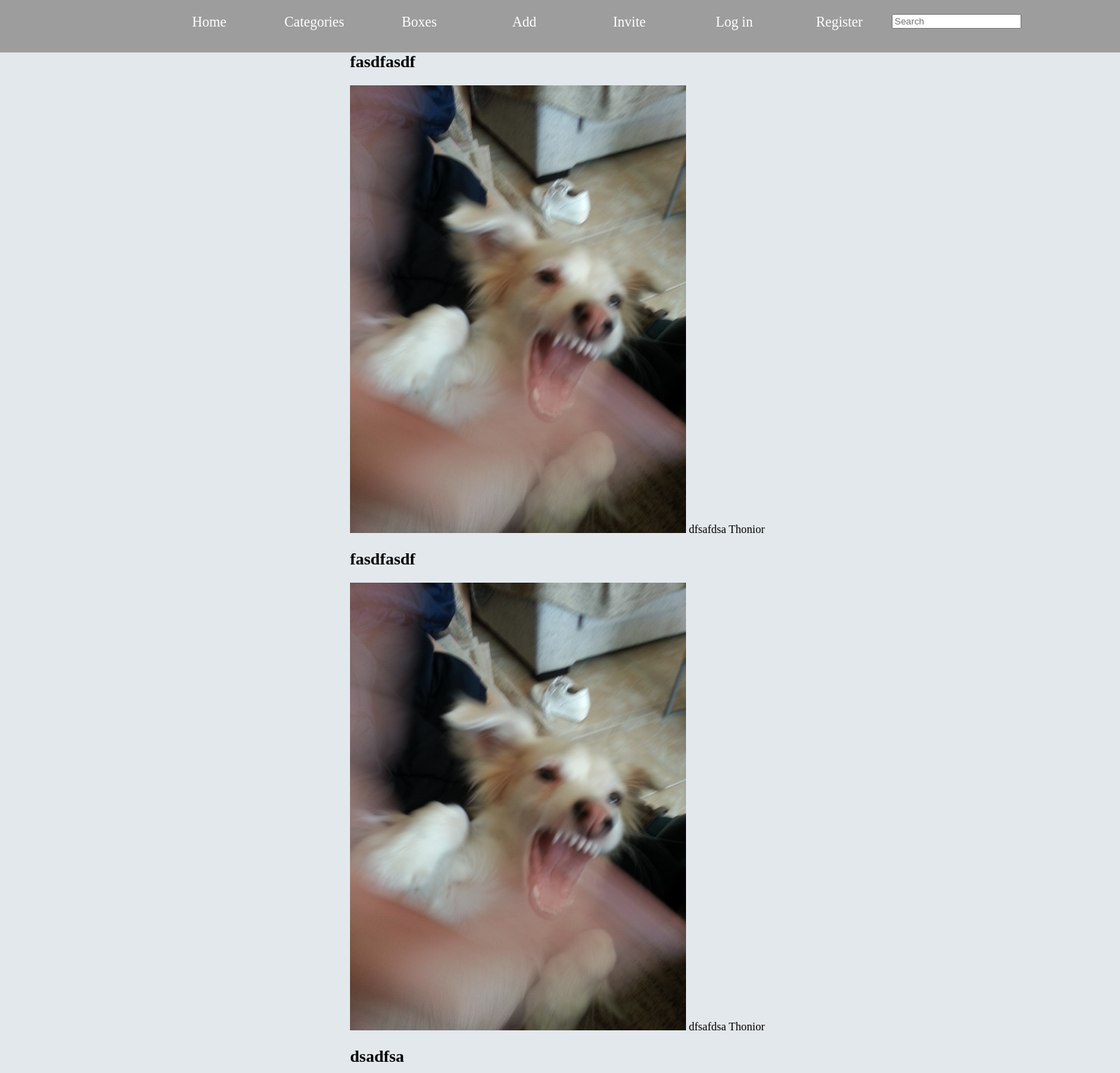
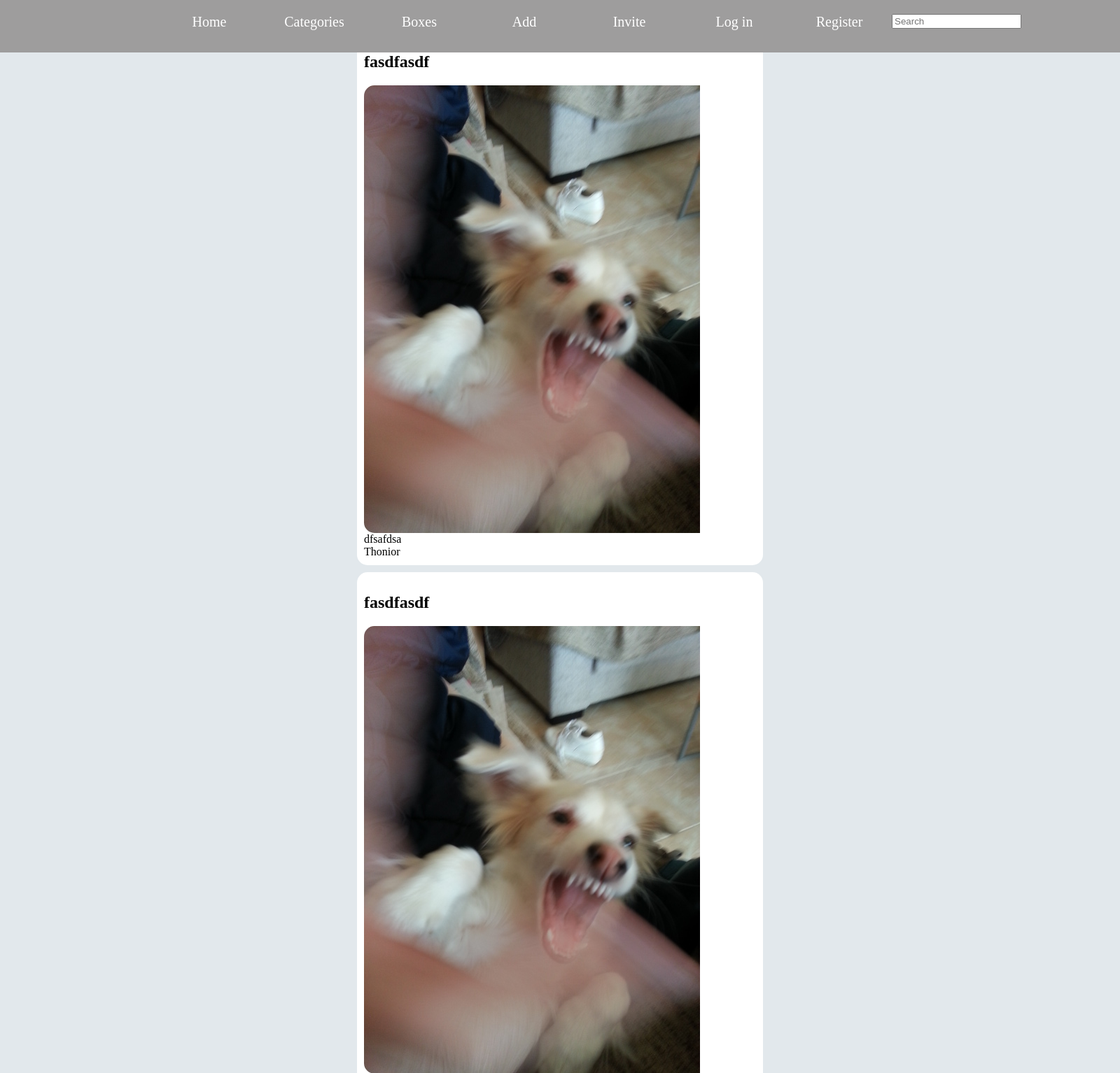
Before and after one commit to Thonior/Foodprise, a CodeIgniter app: page / in a window 1600 px wide. Shown: the part 156-1690 px from the top of the page at 70% size. Run offline with CodeIgniter, Linux system fonts and the light colour scheme; data comes from the database, SQL or seed files in the repository.

Commit message:
some css

```diff
--- a/application/views/node/list.php
+++ b/application/views/node/list.php
@@ -3,12 +3,14 @@
             <h2>
                 <?=$node['title']?>
             </h2>
-            <img src="<?=base_url()?>public/img/foodprise/<?=$node['original']?>"/>
-            <span>
+            <div class="node-image">
+                <img src="<?=base_url()?>public/img/foodprise/<?=$node['original']?>"/>
+            </div>
+            <div class="node-desc">
                 <?=$node['description']?>
-            </span>
-            <span>
+            </div>
+            <div class="node-more">
                 <?=$node['username']?>
-            </span>
+            </div>
         </div>
 <?php endforeach;?>
--- a/public/css/node.css
+++ b/public/css/node.css
@@ -11,3 +11,21 @@
     margin-left: auto;
     margin-right: auto;
 }
+
+.node-container{
+    background-color: white;
+    -webkit-border-radius: 15px;
+    -moz-border-radius: 15px;
+    border-radius: 15px;
+    width:auto;
+    height:auto;
+    padding: 10px;
+    margin:10px;
+}
+
+.node-image{
+    -webkit-border-radius: 15px;
+    -moz-border-radius: 15px;
+    border-radius: 15px;
+    overflow: hidden;
+}
```
